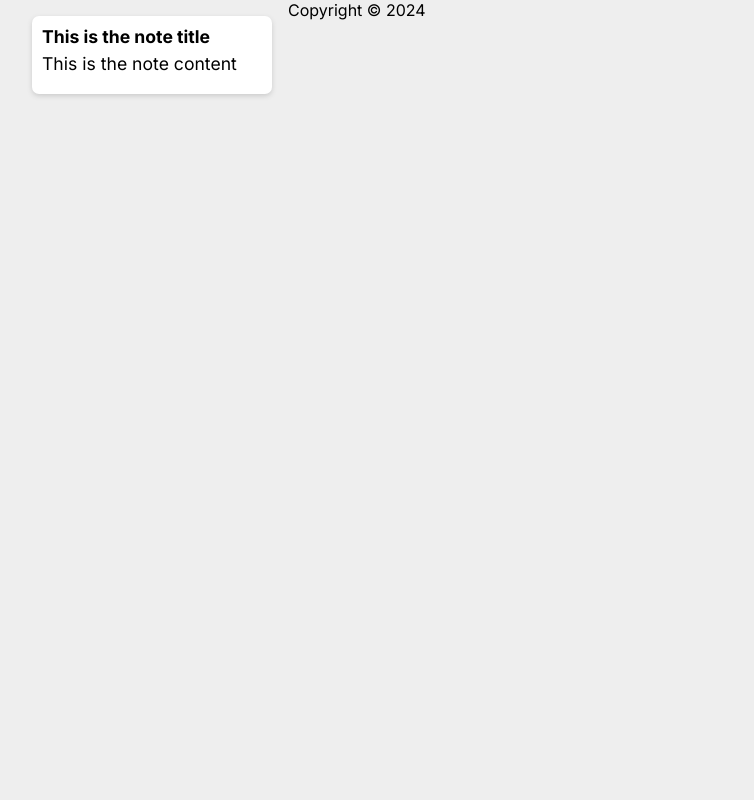
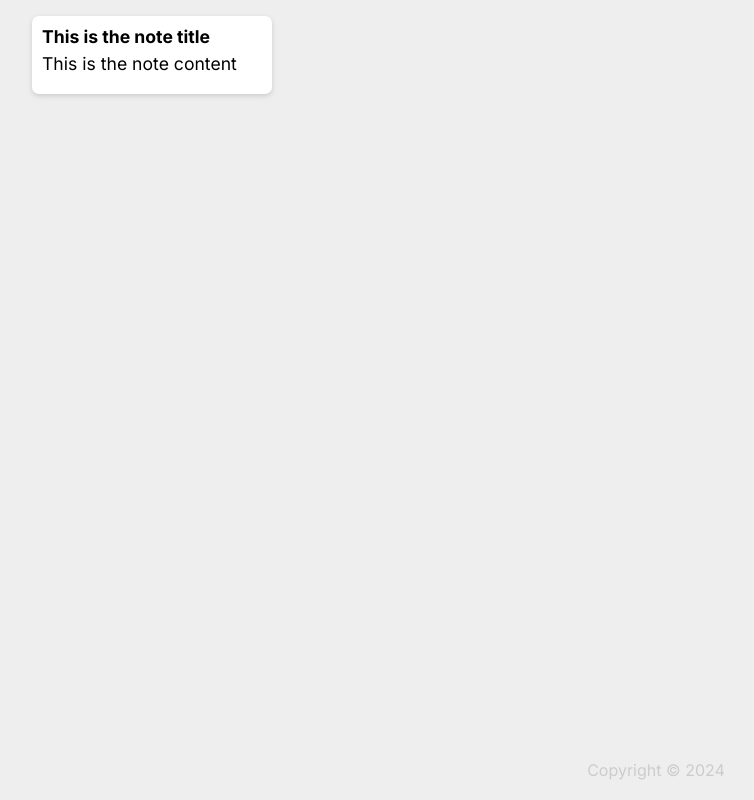
Before and after one commit to KXzeno/keeper-clone, a Next.js app: page / in a window 1280 px wide. Shown: the whole page, without its empty margins (0-754 px from the left). Built offline with nearby package versions, Linux system fonts and the light colour scheme; a web font is replaced by a local one.

Commit message:
Use footer element for selector targetting

```diff
--- a/app/components/Footer.jsx
+++ b/app/components/Footer.jsx
@@ -3,6 +3,8 @@ const year = new Date().getFullYear();
 
 export default function Footer() {
     return(
-        <p>Copyright &copy; {year}</p>
+        <footer>
+            <p>Copyright &copy; {year}</p>
+        </footer>
     );
 }
```
